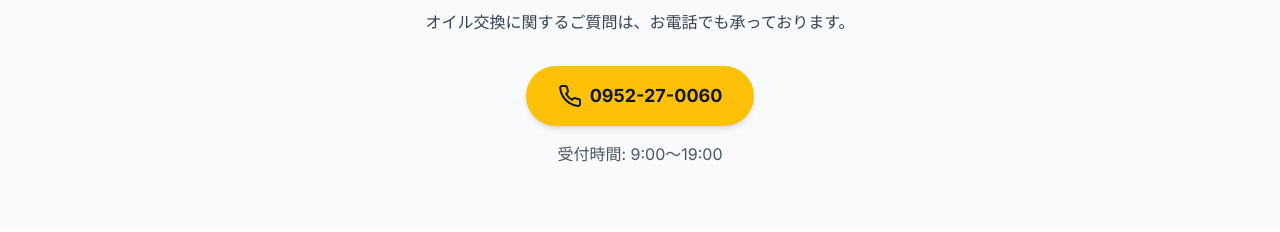
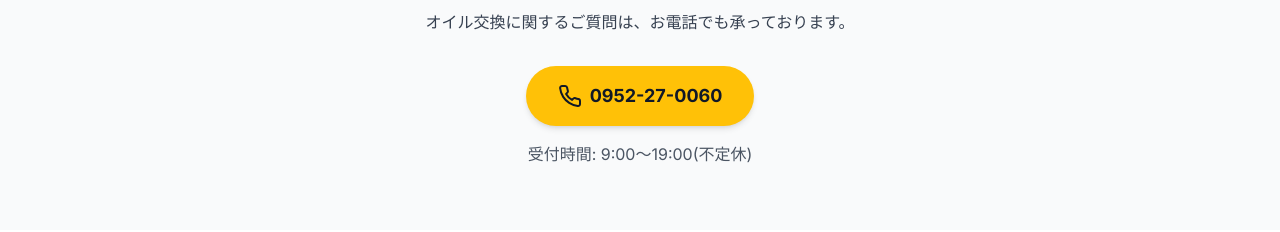
Before and after one commit to homepagebusinessfc-debug/homepage-business-project, a Next.js app: page /oil-change in a window 1280 px wide. Shown: the part 4019-4251 px from the top of the page. Built offline with nearby package versions, Linux system fonts and the light colour scheme.

Commit message:
Update 2 files
- /app/oil-change/page.tsx
- /app/inspection/page.tsx

```diff
--- a/app/inspection/page.tsx
+++ b/app/inspection/page.tsx
@@ -356,7 +356,7 @@ export default function InspectionPage() {
               <span>0952-27-0060</span>
             </a>
           </div>
-          <p className="text-gray-600 mt-4">受付時間: 9:00〜19:00</p>
+          <p className="text-gray-600 mt-4">受付時間: 9:00〜19:00(不定休)</p>
         </div>
       </section>
 
--- a/app/oil-change/page.tsx
+++ b/app/oil-change/page.tsx
@@ -364,7 +364,7 @@ export default function OilChangePage() {
               <span>0952-27-0060</span>
             </a>
           </div>
-          <p className="text-gray-600 mt-4">受付時間: 9:00〜19:00</p>
+          <p className="text-gray-600 mt-4">受付時間: 9:00〜19:00(不定休)</p>
         </div>
       </section>
 
```
